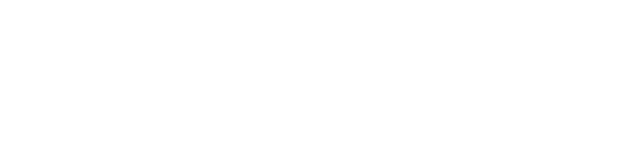
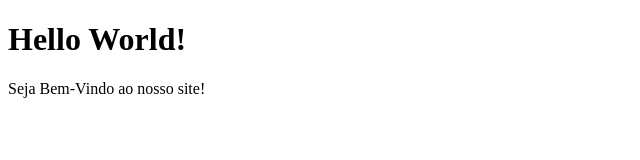
Before and after one commit to lipeneves/gama-no-github, a plain HTML site: page index.html in a window 1280 px wide. Shown: the whole page, without its empty margins (0-640 px from the left). Drawn offline with Linux system fonts and the light colour scheme.

Commit message:
Update index novo

```diff
--- a/index.html
+++ b/index.html
@@ -7,6 +7,7 @@
     <title>Site do Felipe Neves</title>
 </head>
 <body>
-
+    <h1>Hello World!</h1>
+    <p>Seja Bem-Vindo ao nosso site!</p>
 </body>
 </html>
```
